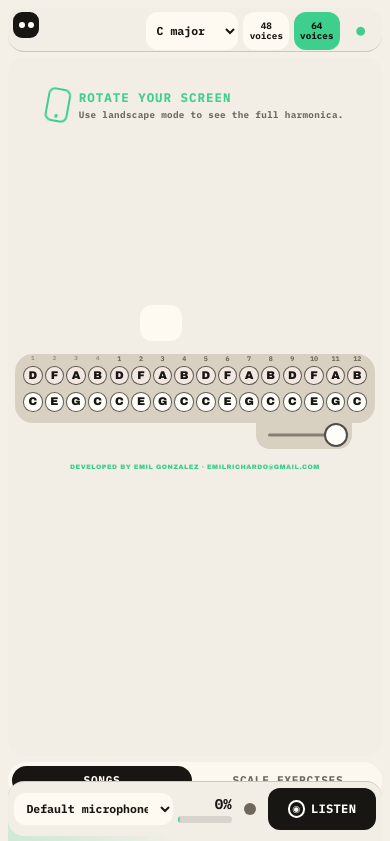
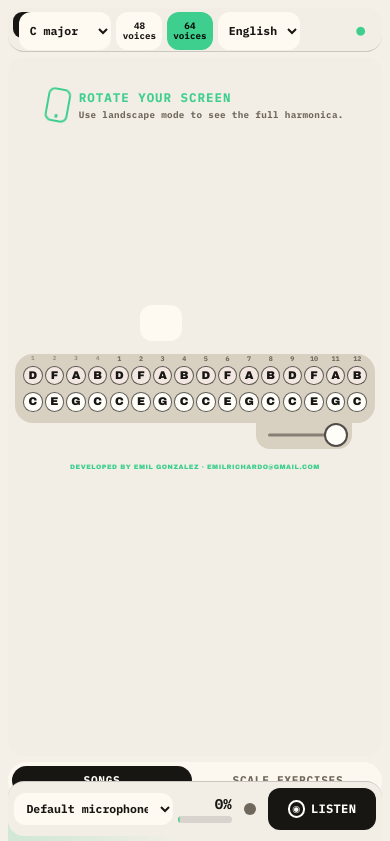
Before and after one commit to emilrichardo/armonicacromatica, a React (Vite) app: page / in a window 390 px wide. Shown: the top 841 px of the page. Built offline with nearby package versions, Linux system fonts and the light colour scheme.

Commit message:
Add locale selection and update language labels in i18n

```diff
--- a/src/App.css
+++ b/src/App.css
@@ -74,6 +74,13 @@
   align-items: end;
   justify-self: end;
   width: min(100%, 470px);
+}
+
+.menu-controls {
+  display: inline-flex;
+  align-items: end;
+  justify-self: end;
+  gap: 0.55rem;
 }
 
 .instrument-toggle {
@@ -171,6 +178,10 @@
   color: var(--ink);
   font-size: 0.9rem;
   font-weight: 800;
+}
+
+.locale-select {
+  min-width: 124px;
 }
 
 .layout-panel {
@@ -1719,6 +1730,13 @@
     width: auto;
   }
 
+  .menu-controls {
+    display: flex;
+    flex: 0 0 auto;
+    gap: 0.34rem;
+    align-items: center;
+  }
+
   .instrument-toggle {
     display: flex;
     gap: 0.28rem;
@@ -1737,6 +1755,10 @@
     padding: 0.42rem 0.48rem;
     border-radius: 12px;
     font-size: 0.72rem;
+  }
+
+  .top-nav .locale-select select {
+    width: 110px;
   }
 
   .toggle-chip {
@@ -2286,6 +2308,11 @@
     align-items: start;
   }
 
+  .menu-controls {
+    align-self: start;
+    gap: 0.18rem;
+  }
+
   .top-nav .input-select select,
   .toggle-chip {
     height: 38px;
@@ -2295,6 +2322,10 @@
   .top-nav .input-select select {
     width: 92px;
     padding: 0 0.42rem;
+  }
+
+  .top-nav .locale-select select {
+    width: 82px;
   }
 
   .toggle-chip {
--- a/src/App.jsx
+++ b/src/App.jsx
@@ -6,6 +6,8 @@ import {
   buildSoftwareSchema,
   detectLocale,
   getTranslator,
+  LOCALE_LABELS,
+  SUPPORTED_LOCALES,
 } from './i18n'
 
 const NOTE_NAMES = ['C', 'C#', 'D', 'D#', 'E', 'F', 'F#', 'G', 'G#', 'A', 'A#', 'B']
@@ -79,6 +81,7 @@ const MAX_DEVIATION_CENTS = 35
 const RELEASE_MS = 120
 const AUTOPLAY_STORAGE_KEY = 'cromanota-autoplay-score'
 const SONG_LIBRARY_STORAGE_KEY = 'cromanota-song-library'
+const LOCALE_STORAGE_KEY = 'cromanota-locale'
 const DEFAULT_SONG_TITLE = 'Cumpleaños feliz'
 const DEFAULT_SONG_CATEGORY = 'Tradicionales'
 const DEFAULT_USER_CATEGORY = 'Mis temas'
@@ -616,9 +619,15 @@ function playHarmonicaTone(audioContext, frequency, durationMs) {
 
 function App() {
   const [storedAutoplayState] = useState(() => readStoredAutoplayState())
-  const [locale] = useState(() =>
-    detectLocale(navigator.languages ?? [navigator.language].filter(Boolean)),
-  )
+  const [locale, setLocale] = useState(() => {
+    const storedLocale = window.localStorage.getItem(LOCALE_STORAGE_KEY)
+
+    if (storedLocale && SUPPORTED_LOCALES.includes(storedLocale)) {
+      return storedLocale
+    }
+
+    return detectLocale(navigator.languages ?? [navigator.language].filter(Boolean))
+  })
   const t = getTranslator(locale)
   const [instrument, setInstrument] = useState(storedAutoplayState?.instrument ?? '64')
   const [micState, setMicState] = useState('idle')
@@ -791,6 +800,7 @@ function App() {
 
   useEffect(() => {
     applyLocalizedSeo(locale)
+    window.localStorage.setItem(LOCALE_STORAGE_KEY, locale)
 
     const schemaId = 'cromanota-software-schema'
     let schema = document.getElementById(schemaId)
@@ -1705,6 +1715,18 @@ function App() {
           </div>
         </div>
 
+        <div className="menu-controls">
+          <label className="input-select locale-select">
+            <span>{t('language')}</span>
+            <select value={locale} onChange={(event) => setLocale(event.target.value)}>
+              {SUPPORTED_LOCALES.map((supportedLocale) => (
+                <option key={supportedLocale} value={supportedLocale}>
+                  {LOCALE_LABELS[supportedLocale] ?? supportedLocale.toUpperCase()}
+                </option>
+              ))}
+            </select>
+          </label>
+
           <button
             type="button"
             className="theme-toggle"
@@ -1714,6 +1736,7 @@ function App() {
             <span aria-hidden="true">{theme === 'dark' ? '☼' : '●'}</span>
             <span>{theme === 'dark' ? t('light') : t('dark')}</span>
           </button>
+        </div>
       </nav>
 
       <section className="layout-panel">
@@ -1754,7 +1777,7 @@ function App() {
           </div>
         </div>
 
-        <div className="harmonica-scroll">
+        <div className="harmonica-scroll" dir="ltr">
           <div
             className="harmonica-frame"
             style={{ '--holes': layout.length, '--harmonica-width': `${layout.length * 70 + 126}px` }}
--- a/src/i18n.js
+++ b/src/i18n.js
@@ -40,6 +40,7 @@ export const I18N = {
     listen: 'Listen',
     stop: 'Stop',
     permission: 'Permission...',
+    language: 'Language',
     light: 'Light',
     dark: 'Dark',
     enableLight: 'Enable light mode',
@@ -148,6 +149,7 @@ export const I18N = {
     listen: 'Escuchar',
     stop: 'Detener',
     permission: 'Permiso...',
+    language: 'Idioma',
     light: 'Claro',
     dark: 'Dark',
     enableLight: 'Activar modo claro',
@@ -621,6 +623,7 @@ export const I18N = {
     listen: 'گوش دادن',
     stop: 'توقف',
     permission: 'مجوز...',
+    language: 'زبان',
     light: 'روشن',
     dark: 'تیره',
     enableLight: 'فعال کردن حالت روشن',
@@ -728,6 +731,7 @@ export const I18N = {
     listen: 'استماع',
     stop: 'إيقاف',
     permission: 'إذن...',
+    language: 'اللغة',
     light: 'فاتح',
     dark: 'داكن',
     enableLight: 'تفعيل الوضع الفاتح',
@@ -835,6 +839,7 @@ export const I18N = {
     listen: 'सुनें',
     stop: 'रोकें',
     permission: 'अनुमति...',
+    language: 'भाषा',
     light: 'लाइट',
     dark: 'डार्क',
     enableLight: 'लाइट मोड चालू करें',
```
Lines whose indentation alone changed are shown as unchanged.
